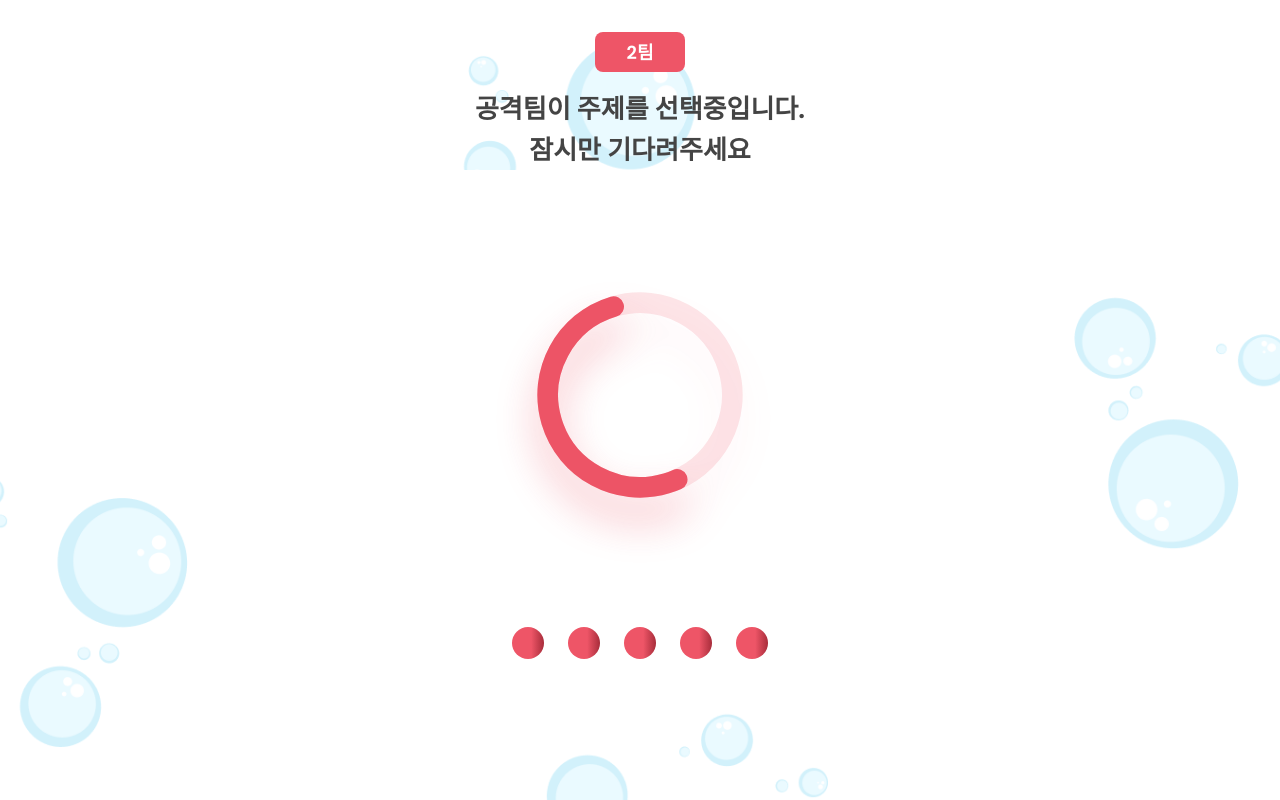
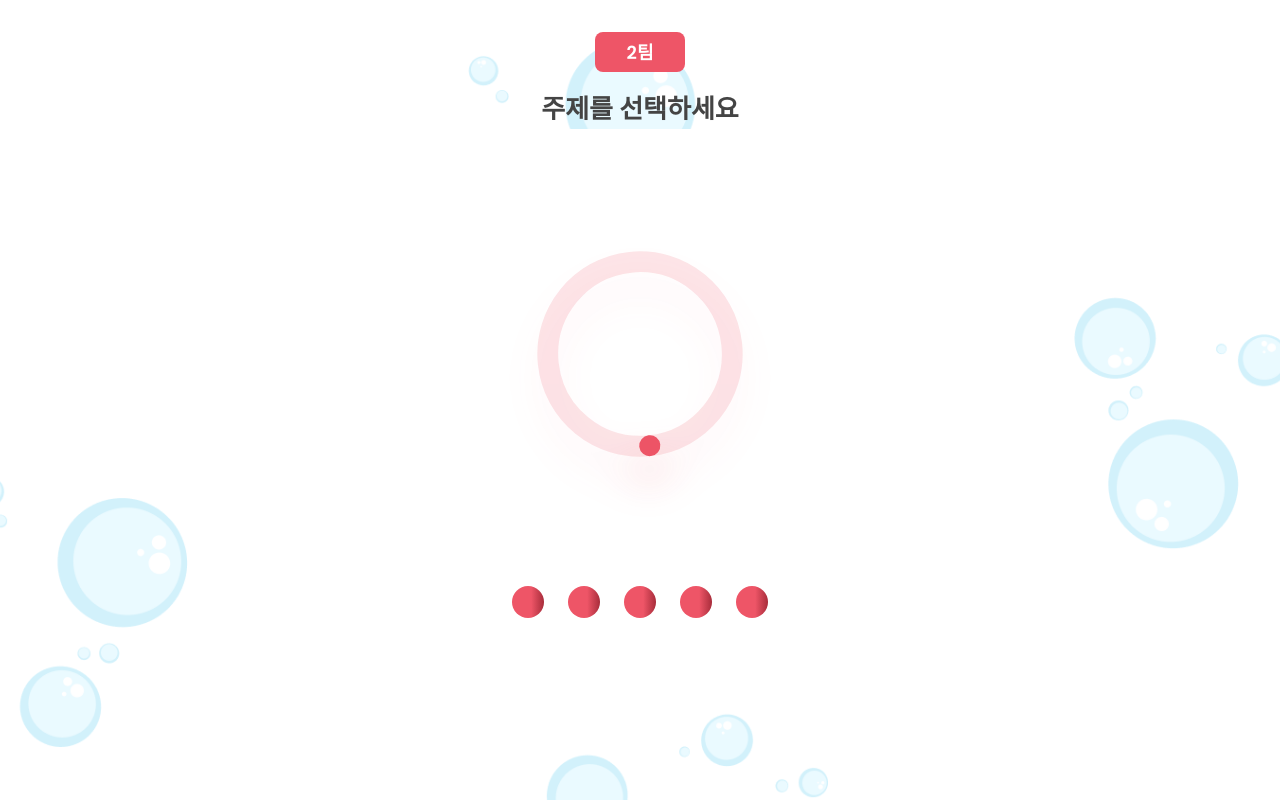
Before and after one commit to Jungle-CQuiS/Frontend, a React (Create React App) app: page /multi/defend in a window 1280 px wide. Built offline with nearby package versions, Linux system fonts and the light colour scheme; sample sign-in values are in the browser's storage.

Commit message:
Fix: Defence페이지에도 정보 받아오기 추가

```diff
--- a/src/pages/multi/defend/defend.tsx
+++ b/src/pages/multi/defend/defend.tsx
@@ -3,18 +3,19 @@ import { TeamHeaderComponent } from "../../../modules/quiz/components/multi/Team
 import { Background } from "../../../components/background/styled";
 import { WaitingScreen } from "../../../modules/quiz/components/multi/waiting/WaitingScreen";
 import { UserTagsComponent } from "../../../modules/quiz/components/multi/UserTags/UserTags";
-
-
+import { useGameUser } from "../../../contexts/GameUserContext/useGameUser";
+import { useTeamState } from "../../../contexts/TeamStateContext/useTeamState";
 export default function DefendPage() {
     //수비팀 선택
-    const [teamId, setTeamId] = useState(2);
-    const [isAttackTeam, setIsAttackTeam] = useState(false);
+    const { user } = useGameUser();
+    const teamId = user?.team == 'BLUE' ? 1 : 2;
+    const { attackTeam } = useTeamState();
 
-    return(
+    return (
         <Background>
-            <TeamHeaderComponent teamId={teamId} isAttackTeam={isAttackTeam} />
+            <TeamHeaderComponent teamId={teamId} isAttackTeam={user?.team == attackTeam ? true : false} />
             <WaitingScreen teamId={teamId} />
-            <UserTagsComponent teamId={teamId}/>
+            <UserTagsComponent teamId={teamId} />
         </Background>
     )
 }
```
